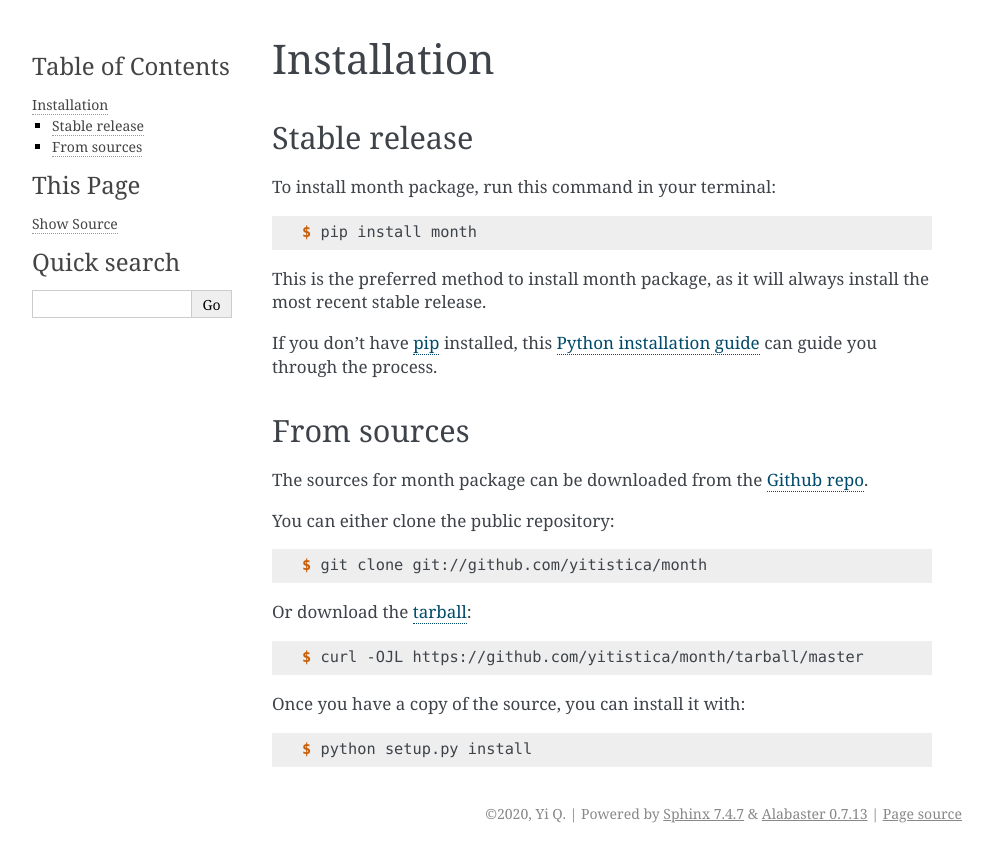
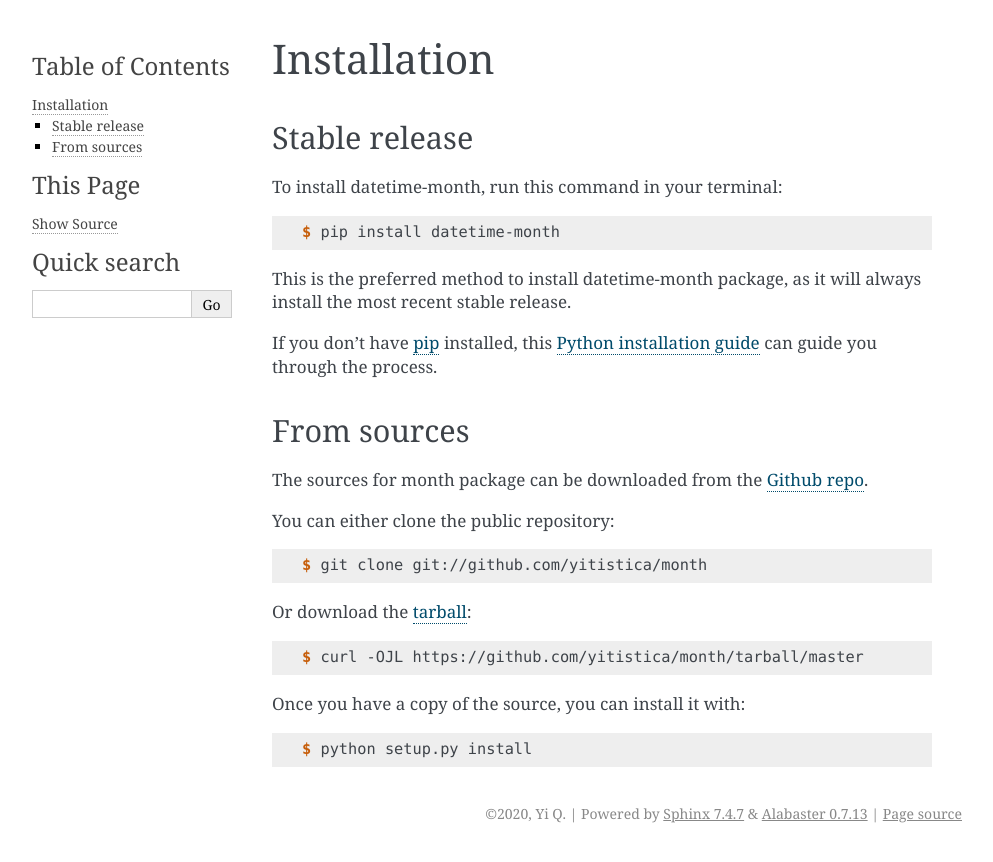
Before and after one commit to yitistica/month, a Sphinx documentation site: the page built from docs/installation.rst, in a window 1280 px wide. Shown: the top 862 px of the page, without its empty margins (148-1141 px from the left). Built offline with Sphinx 7.4.7, drawn with Linux system fonts in a browser that asks for light colours; pages that are not in the unit, such as notebooks, are missing from menus.

Commit message:
fix docs

```diff
--- a/docs/installation.rst
+++ b/docs/installation.rst
@@ -8,13 +8,13 @@ Installation
 Stable release
 --------------
 
-To install month package, run this command in your terminal:
+To install datetime-month, run this command in your terminal:
 
 .. code-block:: console
 
-    $ pip install month
+    $ pip install datetime-month
 
-This is the preferred method to install month package, as it will always install the most recent stable release.
+This is the preferred method to install datetime-month package, as it will always install the most recent stable release.
 
 If you don't have `pip`_ installed, this `Python installation guide`_ can guide
 you through the process.
--- a/docs/usage.rst
+++ b/docs/usage.rst
@@ -4,4 +4,7 @@ Usage
 
 To use month package in a project::
 
-    import month
+    from month import Month, XMonth
+
+    m = Month(2020, 04)
+    xm = Xmonth(2020, 04)
--- a/setup.py
+++ b/setup.py
@@ -45,6 +45,6 @@ if __name__ == '__main__':
         test_suite='tests',
         tests_require=test_requirements,
         url='https://github.com/yitistica/month',
-        version='0.1.2',
+        version='0.1.3',
         zip_safe=False,
     )
```
Also changed, not shown: README.rst (+28 -15 lines), docs/index.rst (+2 -5 lines).
